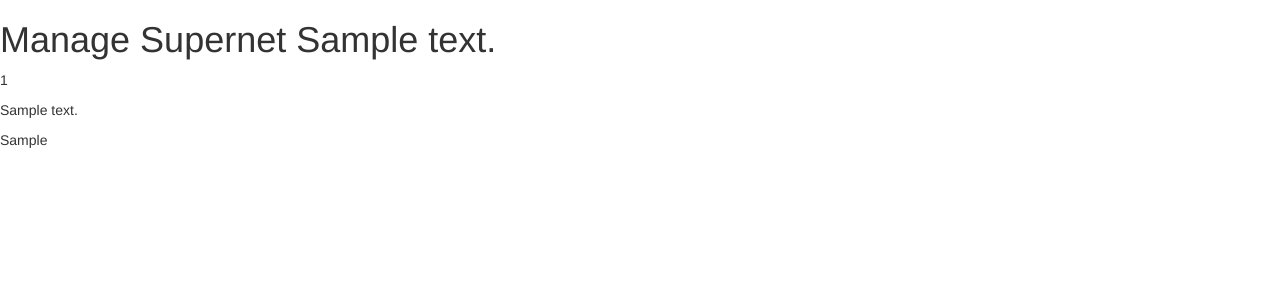
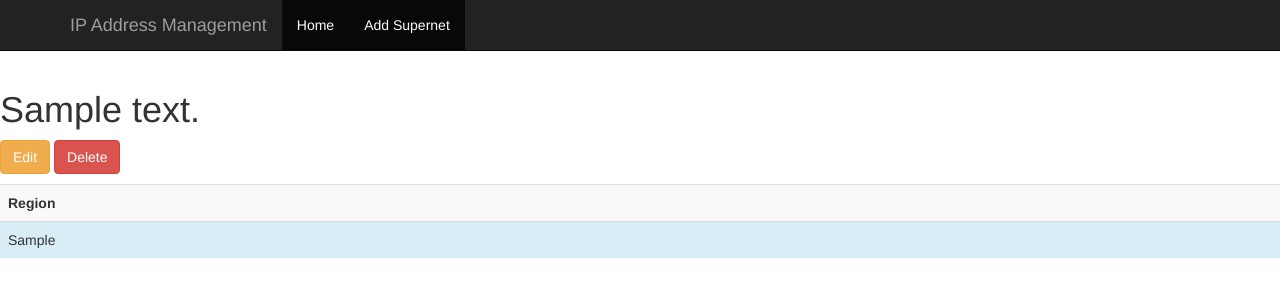
Before and after one commit to ljb-2000/django_ipam, a Django app: page /ipam/supernet/id/1/ in a window 1280 px wide. Shown: the top 300 px of the page. Run offline with Django 3.2, Linux system fonts and the light colour scheme; tables that the repository leaves empty hold one stand-in row (values such as "Sample post"); some libraries are stand-ins or nearby versions.

Commit message:
modify html

```diff
--- a/templates/_base.html
+++ b/templates/_base.html
@@ -5,7 +5,30 @@
     {% load bootstrap3 %}
     {% bootstrap_css %}
   </head>
+  <style>
+   body { padding-top: 70px; }
+  </style>
   <body>
+   <nav class="navbar navbar-inverse navbar-fixed-top">
+    <div class="container">
+     <div class="navbar-header">
+      <button type="button" class="navbar-toggle collapsed" data-toggle="collapse" data-target="#bs-example-navbar-collapse-1" aria-expanded="false">
+       <span class="sr-only">Toggle navigation</span>
+       <span class="icon-bar"></span>
+       <span class="icon-bar"></span>
+       <span class="icon-bar"></span>
+      </button>
+      <a class="navbar-brand" href="#">IP Address Management</a>
+     </div>
+     <div id="navbar" class="navbar-collapse collapse">
+      <ul class="nav navbar-nav">
+       <li class="active"><a href="/ipam/">Home</a></li>
+       <li class="active"><a href="/ipam/supernet/new/">Add Supernet</a></li>
+      </ul>
+      </div>
+     </div>
+    </div>
+   </nav>
   <p></p>
   {% if messages %}
   {%   bootstrap_messages %}
--- a/templates/ipam/supernet.html
+++ b/templates/ipam/supernet.html
@@ -2,12 +2,19 @@
 
 {% block content %}
 {% if supernet %}
-<h1> Manage Supernet {{ supernet.address_space }} </h1>
+<h1> {{ supernet.address_space }} </h1>
 
-<p> {{ supernet.id }} </p>
-<p> {{ supernet.address_space }} </p>
+<a href="/ipam/supernet/edit/{{ supernet.id }}/"><button type="button" class="btn btn-warning">Edit</button></a>
+<a href="/ipam/supernet/delete/{{ supernet.id }}/"><button type="button" class="btn btn-danger">Delete</button></a>
+
 {%  if supernet.region %}
-<p> {{ supernet.region }} </p>
+<p></p>
+<table class="table table-striped">
+ <th>Region</th>
+ <tr class="info">
+  <td class="active">{{ supernet.region }}</td>
+ </tr>
+</table>
 {%  endif %}
 {% endif %}
 {% endblock %}
```
